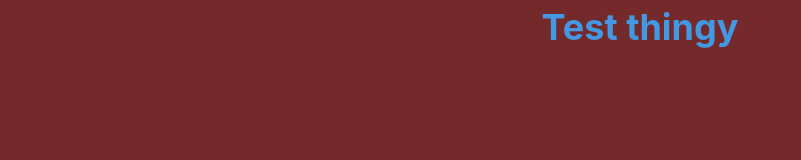
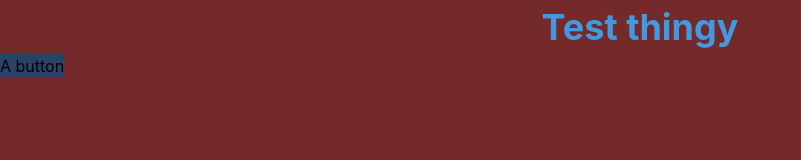
Before and after one commit to Torbjornsson/toorbjornsson.github.io, a website: page index.html in a window 1280 px wide. Shown: the whole page, without its empty margins (0-801 px from the left). Drawn offline with Linux system fonts and the light colour scheme.

Commit message:
adds button

```diff
--- a/index.html
+++ b/index.html
@@ -9,5 +9,6 @@
 </head>
 <body class="bg-red-900">
    <h1 class="text-4xl font-bold text-center text-blue-500">Test thingy</h1>
+   <button class="bg-blue-900 text-center text-white-500">A button</button>
 </body>
 </html>
```
